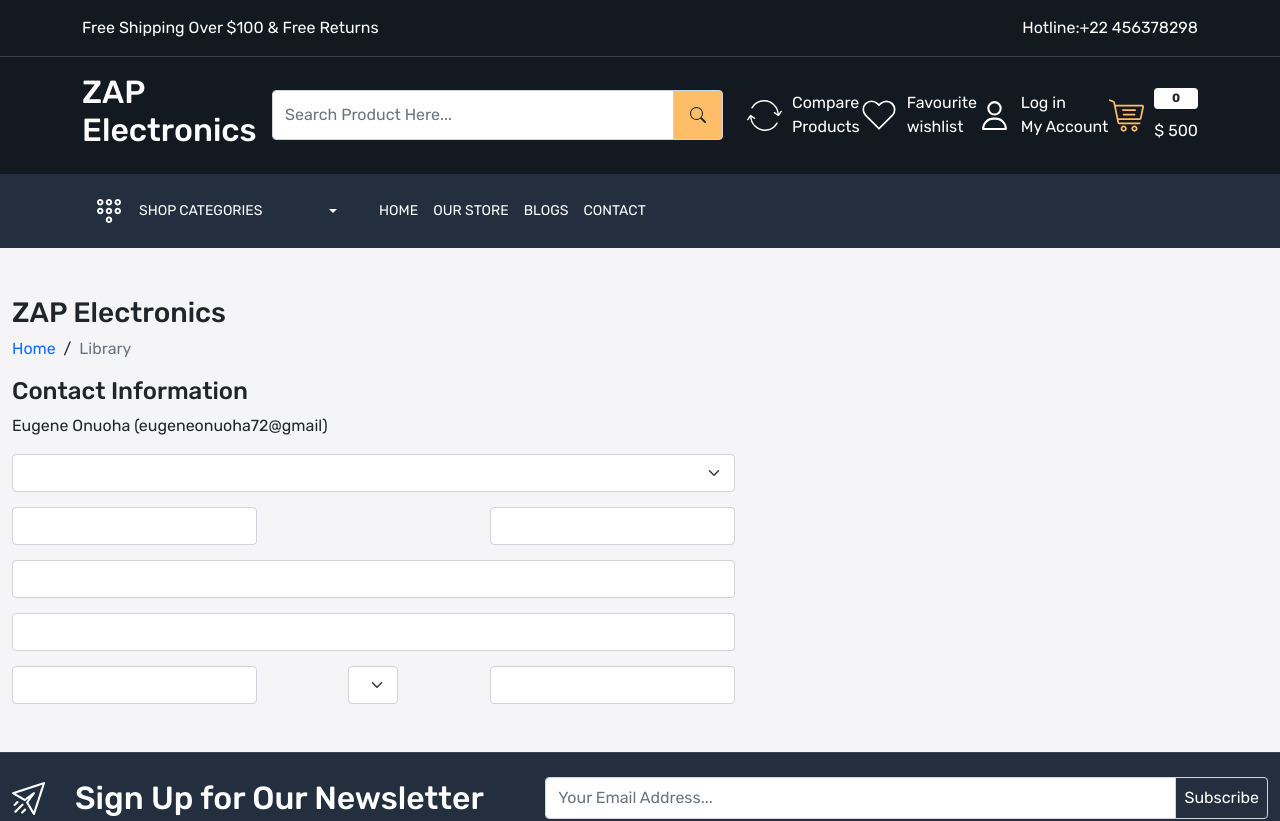
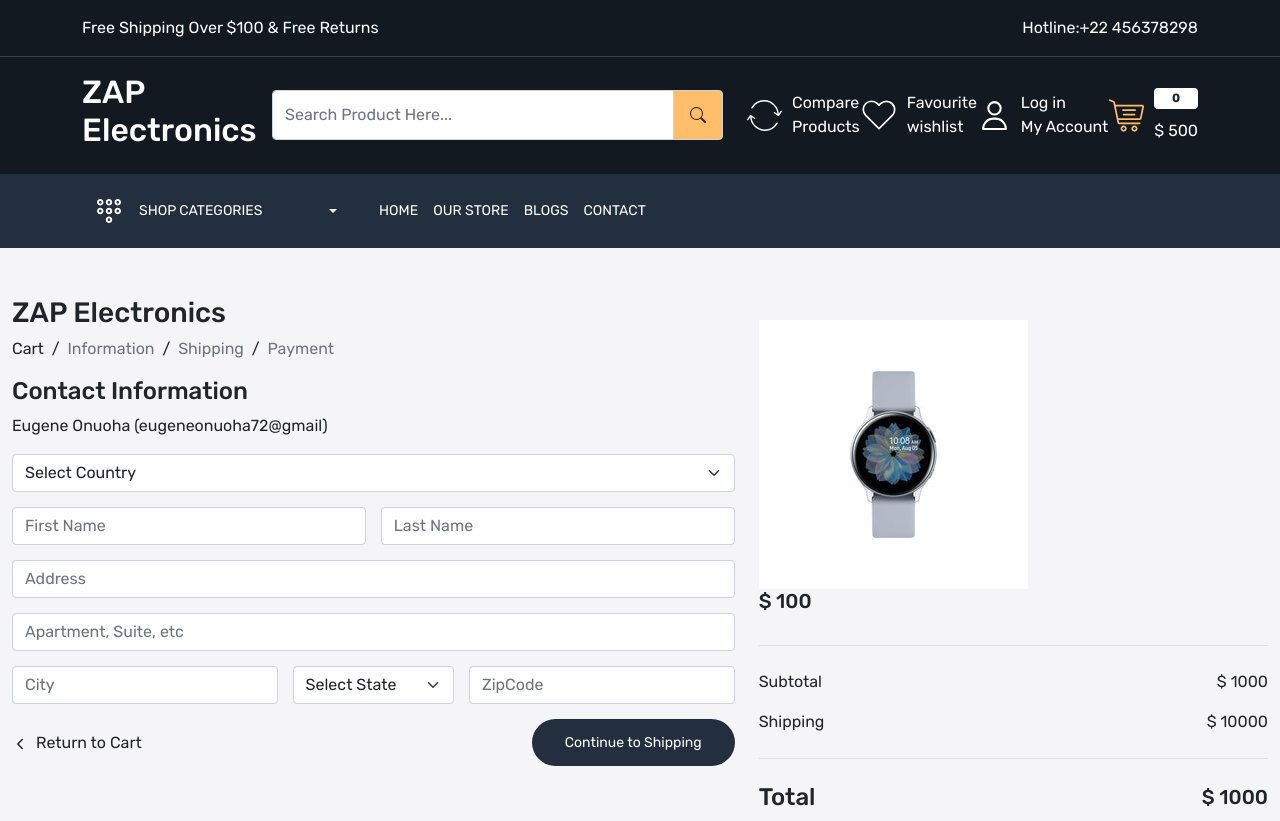
Before and after one commit to eugene4545/ui-store, a React (Create React App) app: page /checkout in a window 1280 px wide. Shown: the top 821 px of the page. Built offline with nearby package versions, Linux system fonts and the light colour scheme.

Commit message:
checkout total

```diff
--- a/src/pages/Checkout.js
+++ b/src/pages/Checkout.js
@@ -1,4 +1,7 @@
 import React from "react";
+import { Link } from "react-router-dom";
+import { IoIosArrowBack } from "react-icons/io";
+import watch from "../images/watch.jpg"
 
 const Checkout = () => {
   return (
@@ -16,11 +19,17 @@
                 >
                   <ol className="breadcrumb">
                     <li className="breadcrumb-item">
-                      <a href="#">Home</a>
+                      <Link className="text-dark" to='/cart'>Cart</Link>
                     </li>
                     &nbsp; /
                     <li className="breadcrumb-item active" aria-current="page">
-                      Library
+                      Information
+                    </li>
+                    &nbsp; /
+                    <li className="breadcrumb-item active">Shipping</li>
+                    &nbsp; /
+                    <li className="breadcrumb-item active" aria-current="page">
+                      Payment
                     </li>
                   </ol>
                 </nav>
@@ -33,42 +42,103 @@
                   className="d-flex gap-15 flex-wrap justify-content-between"
                 >
                   <div className="w-100">
-                    <select
-                      name=""
-                      id=""
-                      className="form-control form-select"
-                    ></select>
+                    <select name="" id="" className="form-control form-select">
+                      <option value="" selected disabled>
+                        Select Country
+                      </option>
+                    </select>
                   </div>
-                  <div>
-                    <input type="text" className="form-control" />
+                  <div className="flex-grow-1">
+                    <input
+                      type="text"
+                      placeholder="First Name"
+                      className="form-control"
+                    />
                   </div>
-                  <div>
-                    <input type="text" className="form-control" />
+                  <div className="flex-grow-1">
+                    <input
+                      type="text"
+                      placeholder="Last Name"
+                      className="form-control"
+                    />
                   </div>
                   <div className="w-100">
-                    <input type="text" className="form-control" />
+                    <input
+                      type="text"
+                      placeholder="Address"
+                      className="form-control"
+                    />
                   </div>
                   <div className="w-100">
-                    <input type="text" className="form-control" />
+                    <input
+                      type="text"
+                      placeholder="Apartment, Suite, etc"
+                      className="form-control"
+                    />
                   </div>
-                  <div>
-                  <input type="text" className="form-control" />
+                  <div className="flex-grow-1">
+                    <input
+                      type="text"
+                      placeholder="City"
+                      className="form-control"
+                    />
                   </div>
-                  <div>
-                  <select
-                      name=""
-                      id=""
-                      className="form-control form-select"
-                    ></select>
+                  <div className="flex-grow-1">
+                    <select name="" id="" className="form-control form-select">
+                      <option value="" selected disabled>
+                        Select State
+                      </option>
+                    </select>
                   </div>
-                  <div>
-                  <input type="text" className="form-control" />
-
+                  <div className="flex-grow-1">
+                    <input
+                      type="text"
+                      placeholder="ZipCode"
+                      className="form-control"
+                    />
+                  </div>
+                  <div className="w-100">
+                    <div className="d-flex justify-content-between align-items-center">
+                      <Link to="/cart" className="text-dark">
+                      <IoIosArrowBack className="me-2" />
+                        Return to Cart
+                      </Link>
+                      <Link to="/cart" className="button">
+                        Continue to Shipping
+                      </Link>
+                    </div>
                   </div>
                 </form>
               </div>
             </div>
-            <div className="col-5"></div>
+            <div className="col-5">
+              <div className="border-bottom py-4">
+                <div>
+                  <div>
+                    <img src={watch} alt="product" />
+                  </div>
+                </div>
+                <div>
+                  <h5>$ 100</h5>
+                </div>
+              </div>
+              <div className="border-bottom py-4">
+              <div className="d-flex justify-content-between align-items-center">
+                  <p>Subtotal</p>
+                  <p>$ 1000</p>
+                </div>
+              <div className="d-flex justify-content-between align-items-center">
+                  <p className="mb-0">Shipping</p>
+                  <p className="mb-0">$ 10000</p>
+                </div>
+              </div>
+              <div>
+                <div className="d-flex justify-content-between align-items-center border-bottom py-4">
+                  <h4>Total</h4>
+                  <h5>$ 1000</h5>
+                </div>
+              </div>
+            </div>
           </div>
         </div>
       </div>
```
